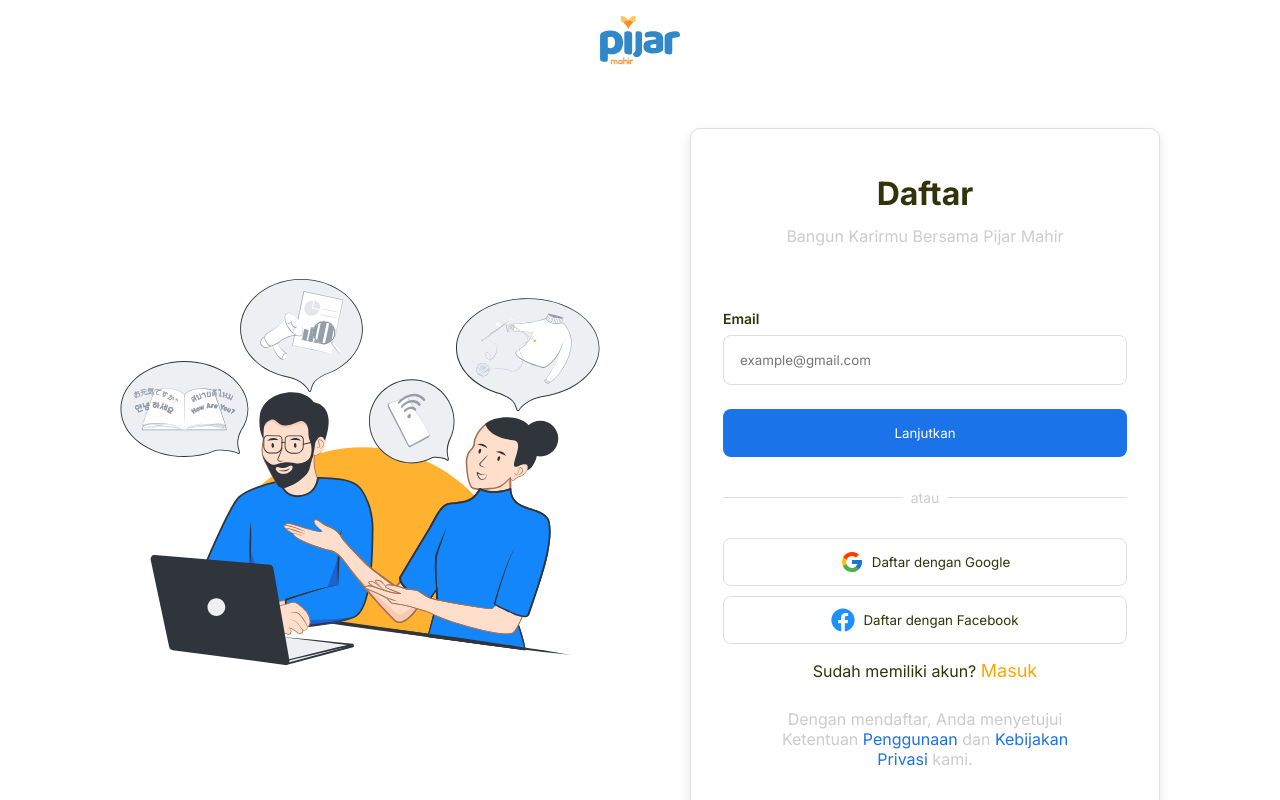
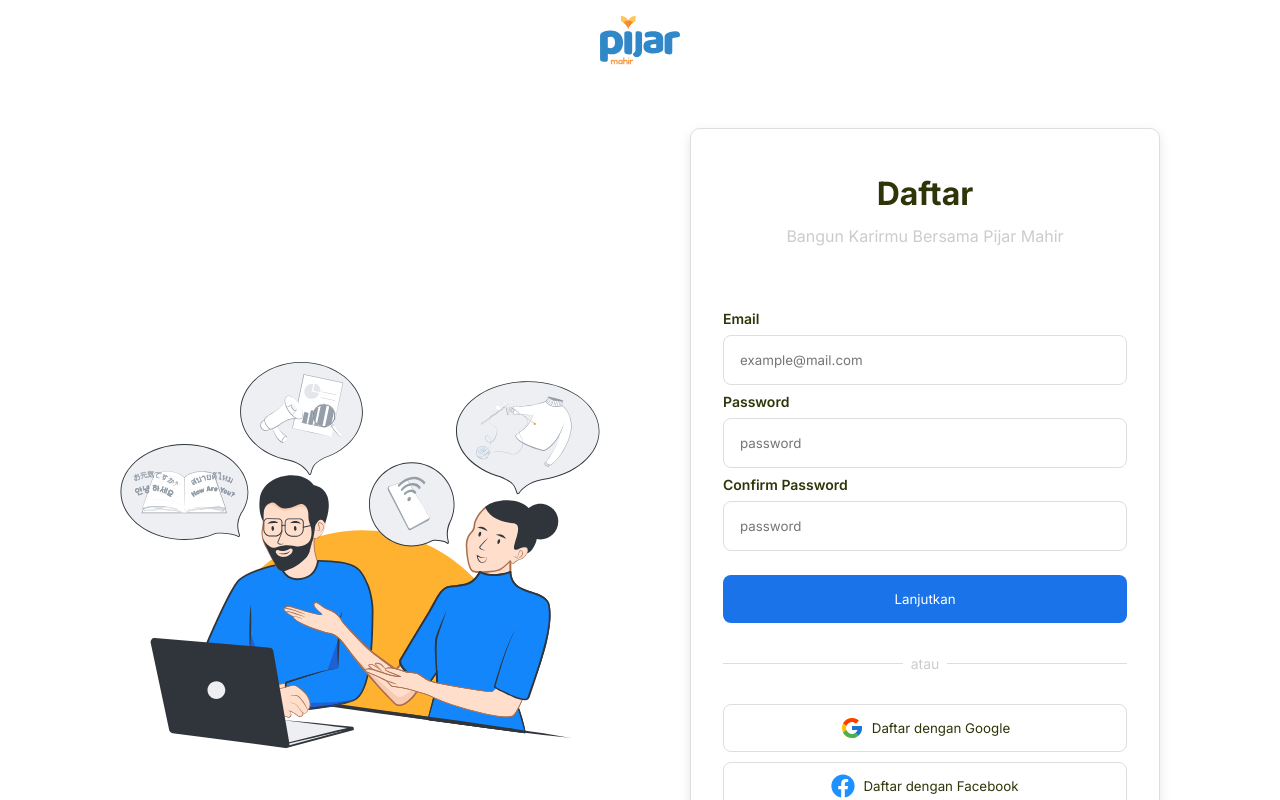
Before and after one commit to AnantaNd/pijarmahir, a Next.js app: page /auth/register in a window 1280 px wide. Shown: the top 800 px of the page. Built offline with nearby package versions, Linux system fonts and the light colour scheme.

Commit message:
RegisterPage: add validation form signup

```diff
--- a/components/Card/CardLogin/CardLogin.js
+++ b/components/Card/CardLogin/CardLogin.js
@@ -6,7 +6,7 @@
 import Button from '../../Button/Button';
 import Styles from "./CardLogin.module.css";
 
-function CardLogin({ inputUsername, inputPassword, helpersE, helpersP, btnLogin, handleLogin, registerE, registerP}) {
+function CardLogin({ inputEmail, inputPassword, helpersE, helpersP, btnLogin, handleLogin, registerE, registerP}) {
   // const { data: session } = useSession();
 
 
@@ -34,7 +34,7 @@
       <p className={Styles.suggestion}>Lanjutkan pembelajaranmu dengan Pijar Mahir</p>
           <div className={Styles.container_input}>
             <label className={Styles.label_input} htmlFor='email'>Email</label>
-            <input className={Styles.input} name='email' type='email' placeholder='example@mail.com' onChange={inputUsername} {...registerE}/>
+            <input className={Styles.input} name='email' type='email' placeholder='example@mail.com' onChange={inputEmail} {...registerE}/>
             <small className={Styles.helper_account}>{helpersE}</small>
             <label className={Styles.label_input} htmlFor='pass'>Password</label>
             <input className={Styles.input} name='pass' type='password' placeholder='password' onChange={inputPassword} {...registerP}/>
--- a/components/Card/CardSignUp/CardSignUp.js
+++ b/components/Card/CardSignUp/CardSignUp.js
@@ -1,26 +1,22 @@
 import { signIn } from 'next-auth/react'
 import Link from 'next/link'
-import { useState } from 'react'
 import { FaFacebook } from 'react-icons/fa'
 import { FcGoogle } from 'react-icons/fc'
-import validator from 'validator'
 import Button from '../../Button/Button'
-import Input from '../../Input/Input'
 import styles from './CardSignUp.module.css'
 
 
-export default function CardSignUp() {
-  const [emailError, setEmailError] = useState('')
+export default function CardSignUp({inputEmail, inputPass, inputConfirm, helperE, helperP, helperC, handleSignUp, registerE, registerP, registerC}) {
 
-  const validate = (e) => {
-    var email = e.target.value
-    console.log(email)
-    if (validator.isEmail(email)) {
-      setEmailError(`Kami akan mengirim kode verifikasi ke ${email}`)
-    } else {
-      setEmailError('Format email yang dimasukkan tidak memiliki “@”')
-    }
-  }
+  // const validate = (e) => {
+  //   var email = e.target.value
+  //   console.log(email)
+  //   if (validator.isEmail(email)) {
+  //     setEmailError(`Kami akan mengirim kode verifikasi ke ${email}`)
+  //   } else {
+  //     setEmailError('Format email yang dimasukkan tidak memiliki “@”')
+  //   }
+  // }
 
   const handleLoginFacebook = (e) => {
     e.preventDefault();
@@ -40,8 +36,19 @@
     <div className={styles.container}>
       <h1 className={styles.title}>daftar</h1>
       <p className={styles.subtitle}>bangun karirmu bersama pijar mahir</p>
-      <Input onChangeInput={(e) => validate(e)} label="Email" name="email" type="email" placeholder="example@gmail.com" />
-      <p className={styles.desc}>{emailError}</p>
+        <div className={styles.container_input}>
+          <label className={styles.label_input} htmlFor='email'>Email</label>
+          <input className={styles.input} name='email' type='email' placeholder='example@mail.com' onChange={inputEmail} {...registerE}/>
+          <small className={styles.helper_account}>{helperE}</small>
+          <label className={styles.label_input} htmlFor='pass'>Password</label>
+          <input className={styles.input} name='pass' type='password' placeholder='password' onChange={inputPass} {...registerP}/>
+          <small className={styles.helper_account}>{helperP}</small>
+          <label className={styles.label_input} htmlFor='pass'>Confirm Password</label>
+          <input className={styles.input} name='pass' type='password' placeholder='password' onChange={inputConfirm} {...registerC}/>
+          <small className={styles.helper_account}>{helperC}</small>
+        </div>
+      {/* <Input onChangeInput={(e) => validate(e)} label="Email" name="email" type="email" placeholder="example@gmail.com" /> */}
+      {/* <p className={styles.desc}>{emailError}</p> */}
       <Button buttonType="primary">Lanjutkan</Button>
       <div className={styles.sparator}>
         <div className={styles.hl}></div>
--- a/components/Card/CardSignUp/CardSignUp.module.css
+++ b/components/Card/CardSignUp/CardSignUp.module.css
@@ -14,6 +14,27 @@
   font-size: 14px;
   color: var(--greyColor);
   margin: 32px 0;
+}
+.container_input {
+  display: flex;
+  flex-direction: column;
+  margin: 16px 0px;
+}
+.label_input {
+  font-weight: 600;
+  font-size: 14px;
+}
+
+.input {
+  padding: 16px;
+  border: var(--borderColor) solid 1px;
+  border-radius: 8px;
+  margin: 8px 0;
+}
+.helper_account {
+  font-weight: 300;
+  font-size: 12px;
+  color: red;
 }
 
 .hl {
@@ -39,19 +60,6 @@
   margin: 1rem 0;
 }
 
-.label_input {
-  font-weight: 600;
-  font-size: 14px;
-  text-align: start;
-
-}
-
-.input {
-  padding: .8rem;
-  width: 350px;
-  border-radius: 8px;
-  border: 1px solid var(--borderColor);
-}
 
 .btn_signup {
   padding: .8rem;
--- a/pages/auth/register/index.js
+++ b/pages/auth/register/index.js
@@ -1,10 +1,52 @@
+/* eslint-disable react-hooks/rules-of-hooks */
+import { yupResolver } from "@hookform/resolvers/yup";
 import Head from "next/head";
 import Image from "next/image";
+import { useState } from "react";
+import { useForm } from 'react-hook-form';
+import * as yup from 'yup';
 import CardSignUp from "../../../components/Card/CardSignUp/CardSignUp";
 import FooterSecond from '../../../components/Footer/FooterSecond/FooterSecond';
 import styles from "./Register.module.css";
 
+
+const schema = yup.object({
+  email: yup
+    .string()
+    .required("mausukan email terlebih dahulu")
+    .email("email harus memiliki '@'"),
+  password: yup
+    .string()
+    .required("masukan password terlebih dahulu")
+    .min(4).required('password minimal 4 karakter'),
+  confirm_password: yup
+    .string()
+    .required('masukan kembali password')
+    .oneOf([yup.ref('password')],'password harus sama').required('password harus sama')
+})
+
 export default function index() {
+  const [email, setEmail] = useState()
+  const [pass, setPass] = useState()
+  const [confirmPass, setConfirmPass] = useState()
+  const {register, handleSubmit, formState:{errors}}
+  = useForm({
+    resolver: yupResolver(schema)
+  })
+
+  const handleInputEmail =(e)=>{
+    setEmail(e.target.value)
+    // console.log(e.target.value)
+  }
+  const handleInputPass =(e)=>{
+    setPass(e.target.value)
+  }
+  const handleInputConfirm =(e)=>{
+    setConfirmPass(e.target.value)
+  }
+  const onSubmit=(data)=>{
+    console.log(data);
+  }
   return (
     <>
       <Head>
@@ -16,7 +58,19 @@
         <Image className={styles.logo} src="/pijar_logo.svg" height={80} width={80} style={{ marginLeft: "auto", marginRight: "auto" }} alt='logo' />
         <div className={styles.content}>
           <Image className={styles.ilustration} src="/new-profile.svg" height={480} width={480} style={{ marginLeft: "auto", marginRight: "90px" }} alt='ilustration' />
-          <CardSignUp />
+          <form onSubmit={handleSubmit(onSubmit)}>
+            <CardSignUp
+              inputEmail={handleInputEmail}
+              inputPass={handleInputPass}
+              inputConfirm={handleInputConfirm}
+              registerE={{...register('email')}}
+              registerP={{...register('pass')}}
+              registerC={{...register('confrimPass')}}
+              helperE={errors.email?.message}
+              helperP={errors.password?.message}
+              helperC={errors.confirm_password?.message}
+            />
+          </form>
         </div>
       </main>
       <FooterSecond />
```
Also changed, not shown: pages/auth/login/index.js (+19 -6 lines).
